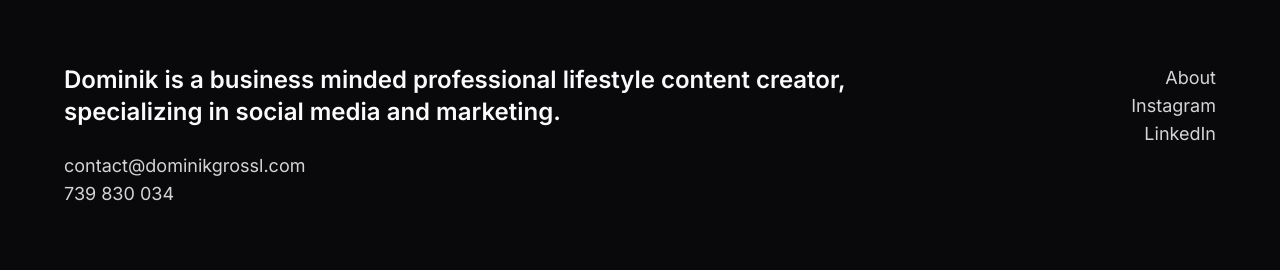
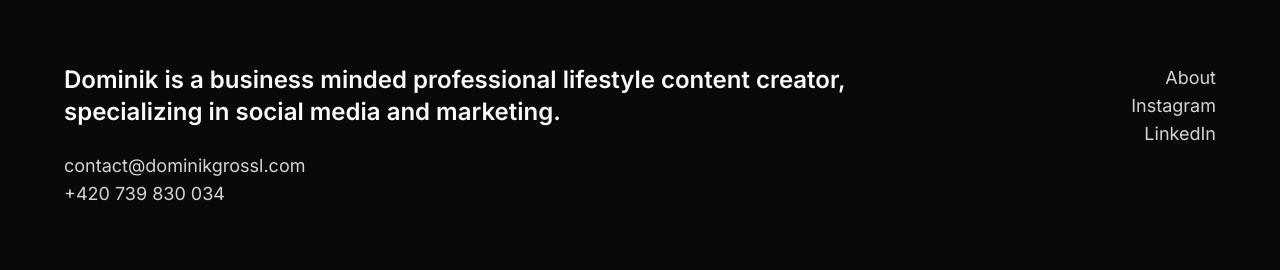
Before and after one commit to ton1czech/grossl, a Next.js app: page / in a window 1280 px wide. Shown: the top 270 px of the page. Built offline with nearby package versions, Linux system fonts and the light colour scheme.

Commit message:
👌IMPROVE: tel

```diff
--- a/app/page.tsx
+++ b/app/page.tsx
@@ -14,7 +14,7 @@ export default function Page() {
             <Link href='mailto:contact@dominikgrossl.com'>
               contact@dominikgrossl.com
             </Link>
-            <Link href='tel:+420739830034'>739 830 034</Link>
+            <Link href='tel:+420739830034'>+420 739 830 034</Link>
           </div>
         </div>
 
```
